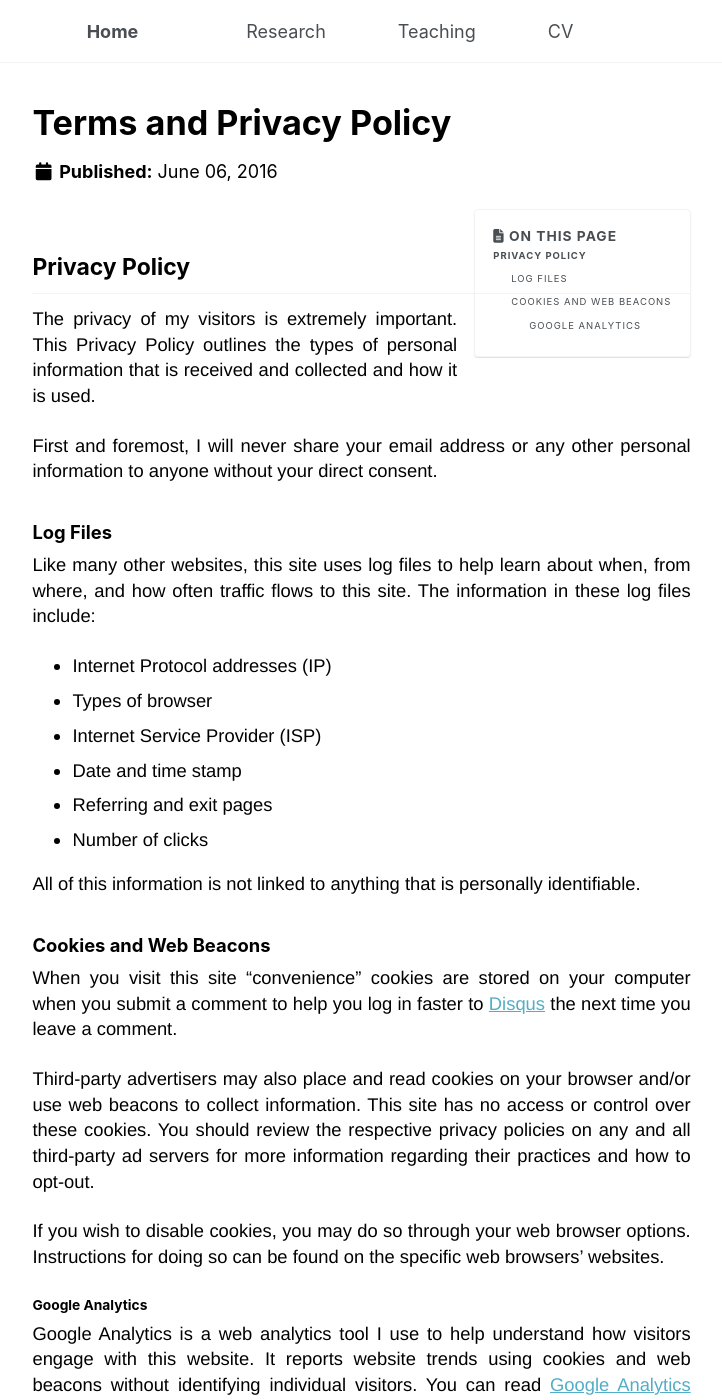
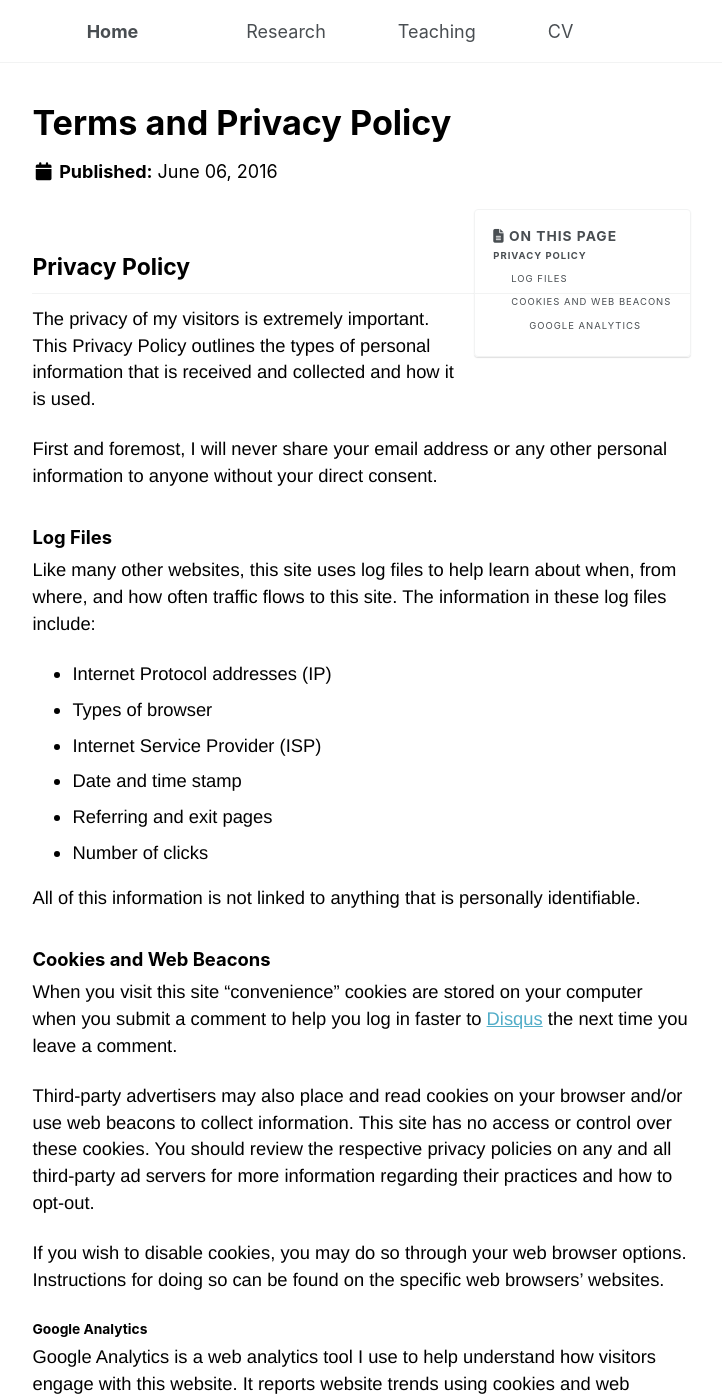
Before and after one commit to sachin-b-badole/sachin-b-badole.github.io, a Jekyll site: the page built from _pages/terms.md, in a window 1280 px wide and 1400 px high. Shown: the whole window, without its empty margins (301-1023 px from the left). Built offline with Jekyll 4.4.1, drawn with Linux system fonts in a browser that asks for light colours.

Commit message:
Update custom.css

```diff
--- a/assets/css/custom.css
+++ b/assets/css/custom.css
@@ -590,10 +590,9 @@
 
 
 /*Align bio-text*/
-/* Force justified text on home page content */
-.page__content,
-.page__content p {
+/* Justify bio paragraphs on the home (archive) page */
+.layout--archive.home-page p {
   text-align: justify !important;
-  text-justify: inter-word !important;
+  text-justify: inter-word;
   line-height: 1.4;
 }
```
